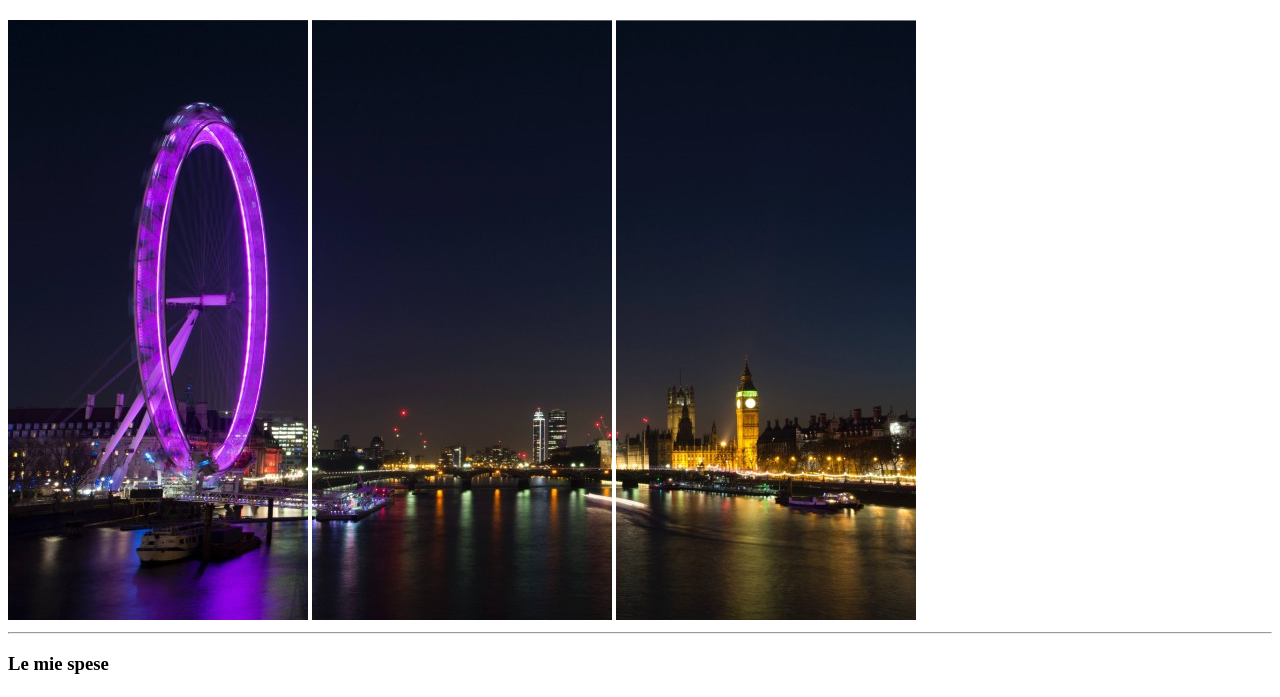
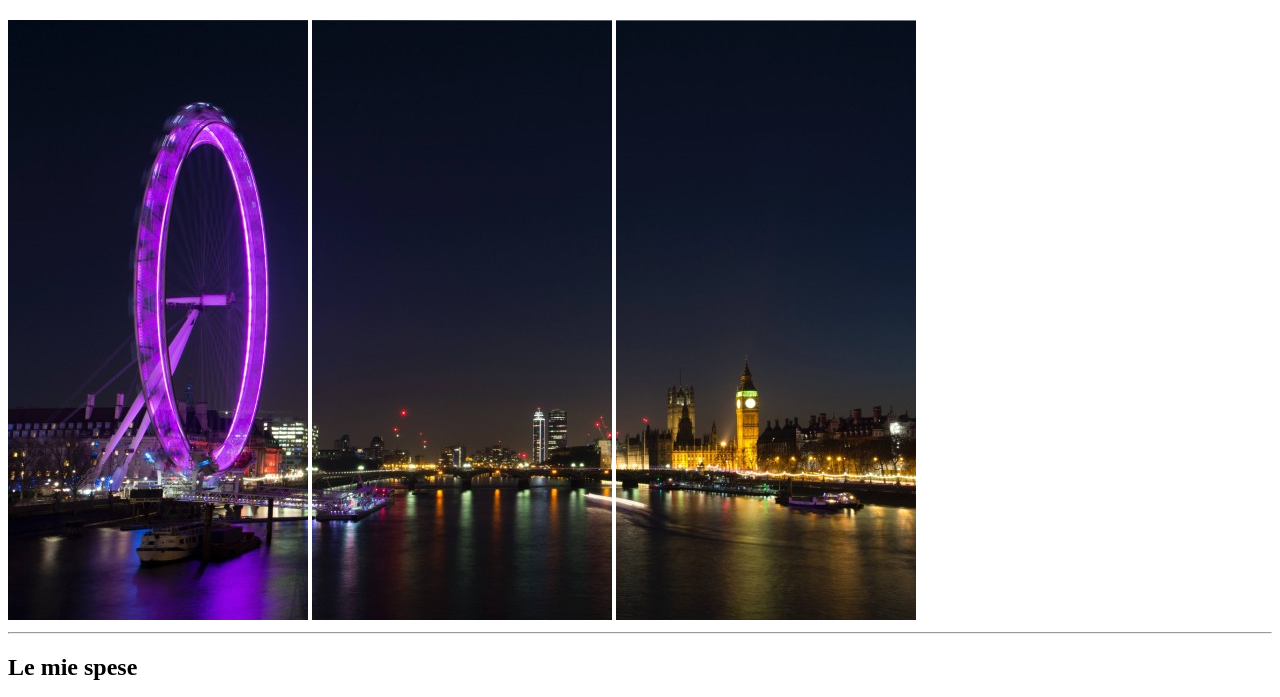
Before and after one commit to Emanuele117/html-london-trip, a plain HTML site: page index.html in a window 1280 px wide. Shown: the part 46-743 px from the top of the page. Drawn offline with Linux system fonts and the light colour scheme.

Commit message:
modifica titolo

```diff
--- a/index.html
+++ b/index.html
@@ -16,7 +16,7 @@
     <!--  /heading -->
 
     <!-- main -->
-    <strong><h3>Le mie spese</h3></strong>
+    <strong><h2>Le mie spese</h2></strong>
 
     <table>
         <tr>
```
